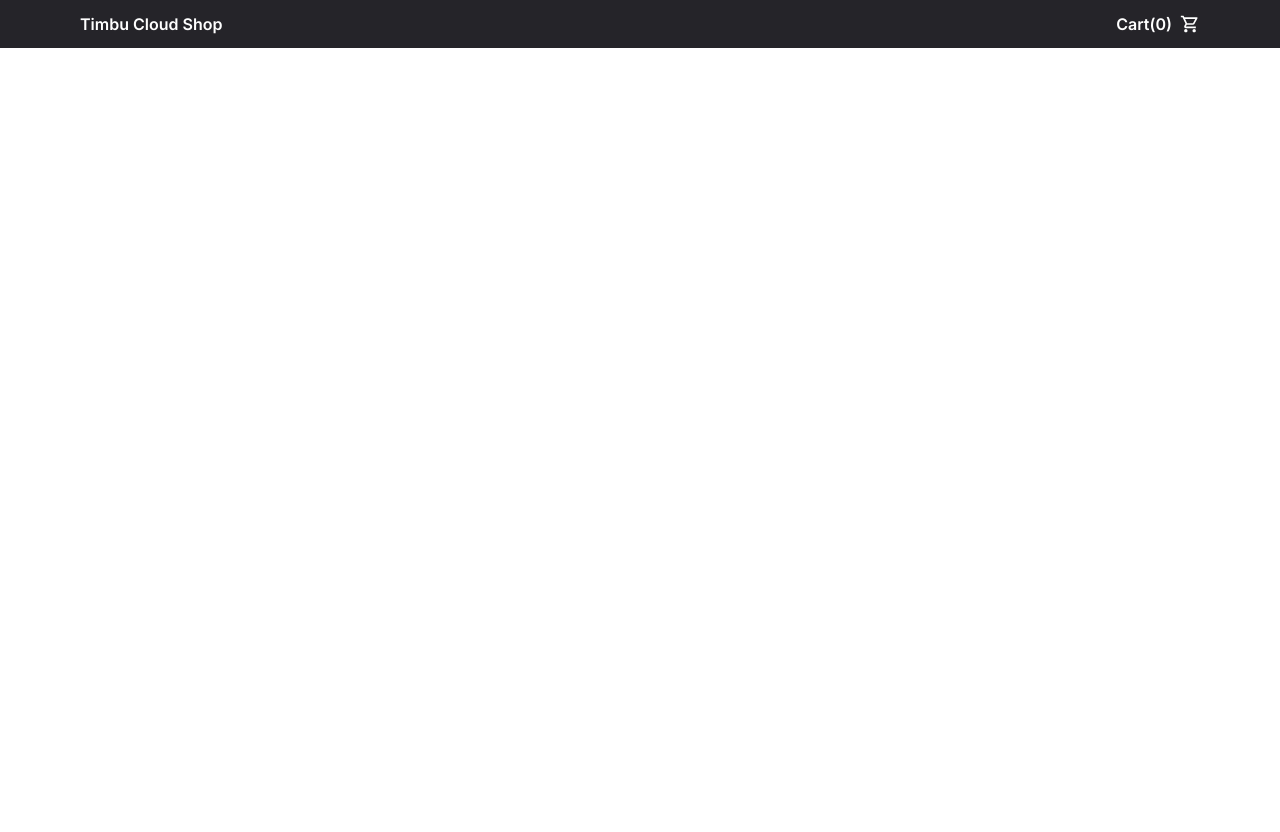
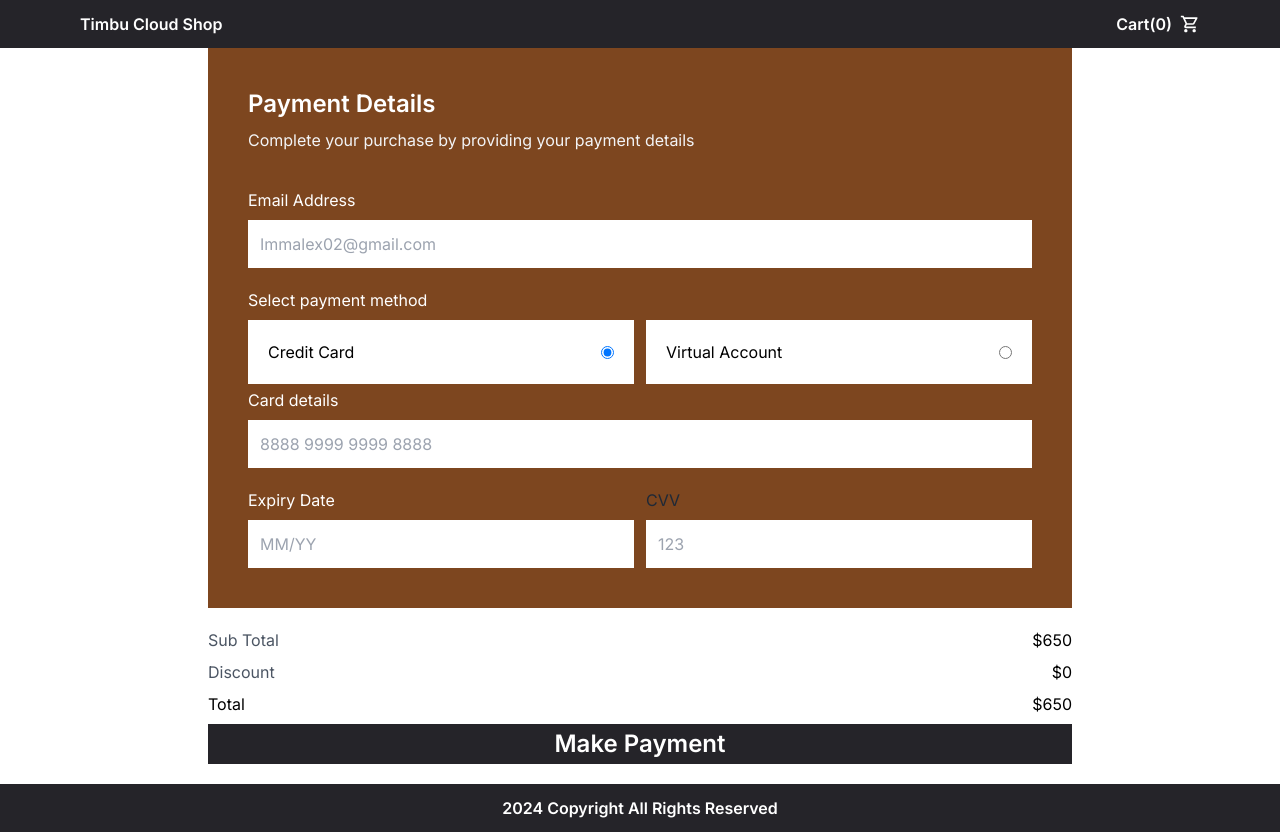
Before and after one commit to Vixs101/HNGtask2-TimbuCloudShop, a React (Vite) app: page /cart/checkout in a window 1280 px wide. Before the commit the page ends 800 px from the top, so only its background shows below. Built offline with nearby package versions, Linux system fonts and the light colour scheme.

Commit message:
Feature:Implemented the checkout page and added routing functionality

```diff
--- a/src/App.jsx
+++ b/src/App.jsx
@@ -12,7 +12,7 @@ function App() {
       <Routes>
         <Route path="/" element={<Homepage />} />
         <Route path="cart" element={<Cart />} />
-        <Route path="checkout" element={<Checkout />} />
+        <Route path="cart/checkout" element={<Checkout />} />
       </Routes>
     </>
   );
--- a/src/components/Navbar.tsx
+++ b/src/components/Navbar.tsx
@@ -1,11 +1,21 @@
 import React from "react";
 import { MdOutlineShoppingCart } from "react-icons/md";
+import { useNavigate } from "react-router";
 
 function Navbar() {
+  const navigate = useNavigate();
+
+  const goToCart = () => {
+    navigate('cart');
+  };
+  const goToHome = () => {
+    navigate('/');
+  }
+
   return (
     <nav className="flex bg-secondary text-white font-semibold justify-between px-5 md:px-20 py-3">
-      <h1 className="cursor-pointer"> Timbu Cloud Shop</h1>
-      <div className="flex items-center gap-2 cursor-pointer hover:text-primary">
+      <h1 className="cursor-pointer" onClick={goToHome}> Timbu Cloud Shop</h1>
+      <div className="flex items-center gap-2 cursor-pointer hover:text-primary" onClick={goToCart}>
         <h2 className="hidden md:block">
           Cart(<span>0</span>)
         </h2>
--- a/src/pages/Cart.tsx
+++ b/src/pages/Cart.tsx
@@ -1,9 +1,19 @@
 import React from "react";
 import { checkoutItems, products } from "../utils/utils";
 import { FaRegTrashAlt } from "react-icons/fa";
-import { MdOutlineShoppingCart } from "react-icons/md";
+import { useNavigate } from "react-router";
 
 function Cart() {
+  const navigate = useNavigate();
+
+  const goToCheckout = () => {
+    navigate('checkout');
+  }
+
+  const goToHome = () => {
+    navigate('/');
+  }
+
   return (
     <>
       <section className="p-5 md:px-20 md:py-10 h-full w-full">
@@ -11,7 +21,7 @@ function Cart() {
           <h1 className="text-lg md:text-3xl font-semibold text-primary">
             Subtotal $1950
           </h1>
-          <button className="text-white bg-primary hover:bg-[#8c552f] flex items-center justify-center text-lg md:text-2xl font-semibold h-10 p-2 md:p-0 md:w-2/12  rounded-xl">
+          <button className="text-white bg-primary hover:bg-[#8c552f] flex items-center justify-center text-lg md:text-2xl font-semibold h-10 p-2 md:p-0 md:w-2/12  rounded-xl" onClick={goToCheckout}>
             Checkout
           </button>
         </div>
@@ -76,7 +86,7 @@ function Cart() {
           <p className="text-sm md:text-base text-gray-300">
             Home\<span className="text-black">Cart</span>\Checkout
           </p>{" "}
-          <button className="text-white bg-secondary hover:bg-tertiary flex items-center justify-center text-lg md:text-2xl font-semibold h-10 p-2 md:w-1/4 lg:w-2/12  rounded-xl">
+          <button className="text-white bg-secondary hover:bg-tertiary flex items-center justify-center text-lg md:text-2xl font-semibold h-10 p-2 md:w-1/4 lg:w-2/12  rounded-xl" onClick={goToHome}>
             Back to Home
           </button>
         </div>
--- a/src/pages/Checkout.tsx
+++ b/src/pages/Checkout.tsx
@@ -1,9 +1,132 @@
-import React from 'react'
+import React, { useState } from "react";
 
 function Checkout() {
+  const [paymentMethod, setPaymentMethod] = useState("credit_card");
+  const [email, setEmail] = useState("");
+  const [cardExpiry, setCardExpiry] = useState("");
+  const [cardCvv, setCardCvv] = useState("");
+
+  const handleChange = (event) => {
+    setPaymentMethod(event.target.value);
+  };
   return (
-    <div>Checkout</div>
-  )
+    <>
+      <section className="md:px-20 lg:px-52">
+        <div className="bg-primary p-5 md:p-10">
+          <div className="flex flex-col gap-2 text-white">
+            <h1 className="text-lg md:text-2xl font-semibold ">
+              Payment Details
+            </h1>
+            <p className="text-gray-100">
+              Complete your purchase by providing your payment details
+            </p>
+          </div>
+
+          <form action="" className="flex flex-col gap-5 mt-9 text-white">
+            <div className="flex flex-col gap-2 h-20">
+              <label htmlFor="email">Email Address</label>
+              <input
+                type="email"
+                name="email"
+                value={email}
+                placeholder="Immalex02@gmail.com"
+                onChange={(e) => setEmail(e.target.value)}
+                className="h-full p-3"
+              />
+            </div>
+            <div className="flex flex-col gap-2 h-20">
+              <h1>Select payment method</h1>
+              <div className="flex gap-3 w-full text-black">
+                <div className="flex items-center justify-between bg-white w-1/2 p-5">
+                  <label>Credit Card</label>
+                  <input
+                    type="radio"
+                    id="credit_card"
+                    name="payment_method"
+                    value="credit_card"
+                    checked={paymentMethod === "credit_card"}
+                    onChange={handleChange}
+                  />
+                </div>
+
+                <div className="flex items-center justify-between bg-white w-1/2 p-5">
+                  <label>Virtual Account</label>
+                  <input
+                    type="radio"
+                    id="virtual_account"
+                    name="payment_method"
+                    value="virtual_account"
+                    checked={paymentMethod === "virtual_account"}
+                    onChange={handleChange}
+                  />
+                </div>
+              </div>
+            </div>
+            <div className="flex flex-col gap-2 h-20">
+              <label htmlFor="cardNumber">Card details</label>
+              <input
+                type="text"
+                name="cardNumber"
+                placeholder="8888 9999 9999 8888"
+                disabled={paymentMethod !== "credit_card"}
+                className="h-full p-3"
+              />
+            </div>
+            <div className="flex gap-3 justify-between">
+              <div className="flex flex-col gap-2 h-20 w-1/2">
+                <label htmlFor="cardExpiry">Expiry Date</label>
+                <input
+                  type="text"
+                  name="cardExpiry"
+                  value={cardExpiry}
+                  placeholder="MM/YY"
+                  maxLength={5}
+                  onChange={handleChange}
+                  className="h-full p-3"
+                />
+              </div>
+              <div className="flex flex-col gap-2 h-20 w-1/2 text-gray-800">
+                <label htmlFor="cardCvv">CVV</label>
+                <input
+                  type="text"
+                  name="cardCvv"
+                  value={cardCvv}
+                  placeholder="123"
+                  maxLength={4}
+                  onChange={handleChange}
+                  className="h-full p-3 "
+                />
+              </div>
+            </div>
+          </form>
+        </div>
+        <div className="flex flex-col gap-2 my-5 px-5 md:px-0">
+          <div className="flex justify-between">
+            {" "}
+            <h4 className="text-gray-600">Sub Total</h4> <p>$650</p>
+          </div>
+          <div className="flex justify-between">
+            {" "}
+            <h4 className="text-gray-600">Discount</h4> <p>$0</p>
+          </div>
+          <div className="flex justify-between">
+            {" "}
+            <h4>Total</h4> <p>$650</p>
+          </div>
+          <button className="text-white bg-secondary hover:bg-tertiary flex items-center justify-center text-lg md:text-2xl font-semibold h-10 p-2">
+            Make Payment
+          </button>
+        </div>
+
+      </section>
+      <footer className="md:absolute lg:relative bottom-0 w-full flex bg-secondary text-white font-semibold justify-center px-5 md:px-20 py-3 md:mt-3">
+        <h1 className="flex cursor-pointer self-center">
+          {" "}
+          2024 Copyright All Rights Reserved
+        </h1>
+      </footer>
+    </>
+  );
 }
 
-export default Checkout
+export default Checkout;
--- a/src/pages/Homepage.tsx
+++ b/src/pages/Homepage.tsx
@@ -3,8 +3,15 @@ import { LuPhone } from "react-icons/lu";
 import { FaRegEnvelope } from "react-icons/fa";
 import { IoMdHome } from "react-icons/io";
 import { productImage } from "../utils/utils";
+import { useNavigate } from "react-router";
 
 function Homepage() {
+  const navigate = useNavigate();
+
+  const goToCart = () => {
+    navigate('cart');
+  };
+
   return (
     <>
      {/* hero section */}
@@ -46,7 +53,7 @@ function Homepage() {
                   <h3 className="text-primary">{product.title}</h3>
                   <p>{product.price}</p>
                 </div>
-                <button className="flex items-center justify-center bg-primary hover:bg-[#8c552f] text-white text-2xl md:text-4xl rounded-xl md:p-2 w-1/5">
+                <button className="flex items-center justify-center bg-primary hover:bg-[#8c552f] text-white text-2xl md:text-4xl rounded-xl md:p-2 w-1/5" onClick={goToCart}>
                   {product.button}
                 </button>
               </div>
```
